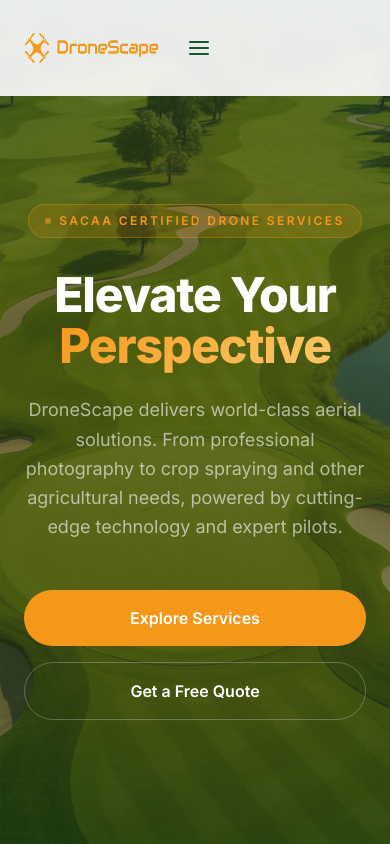
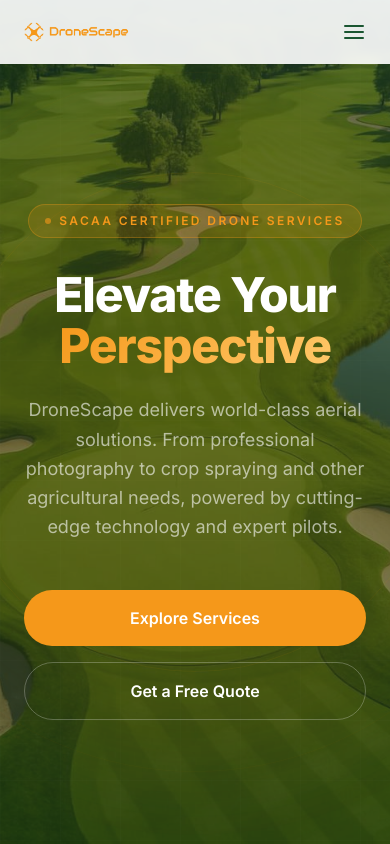
Before and after one commit to LuannErasmus/dronescape-website, a Next.js app: page / in a window 390 px wide. Shown: the top 844 px of the page. Built offline with nearby package versions, Linux system fonts and the light colour scheme.

Commit message:
Fix mobile navbar: logo size and hamburger position

```diff
--- a/components/Navbar.tsx
+++ b/components/Navbar.tsx
@@ -36,7 +36,7 @@ export default function Navbar() {
       }`}
     >
       <div className="max-w-7xl mx-auto px-6 lg:px-10">
-        <div className="grid grid-cols-[1fr_auto_1fr] items-center h-24">
+        <div className="flex items-center justify-between md:grid md:grid-cols-[1fr_auto_1fr] h-16 md:h-24">
 
           {/* ── Logo (left) ── */}
           <Link href="/" className="flex items-center shrink-0">
@@ -45,7 +45,7 @@ export default function Navbar() {
               alt="DroneScape Logo"
               width={240}
               height={80}
-              className="h-16 w-auto"
+              className="h-10 md:h-16 w-auto"
               priority
             />
           </Link>
```
